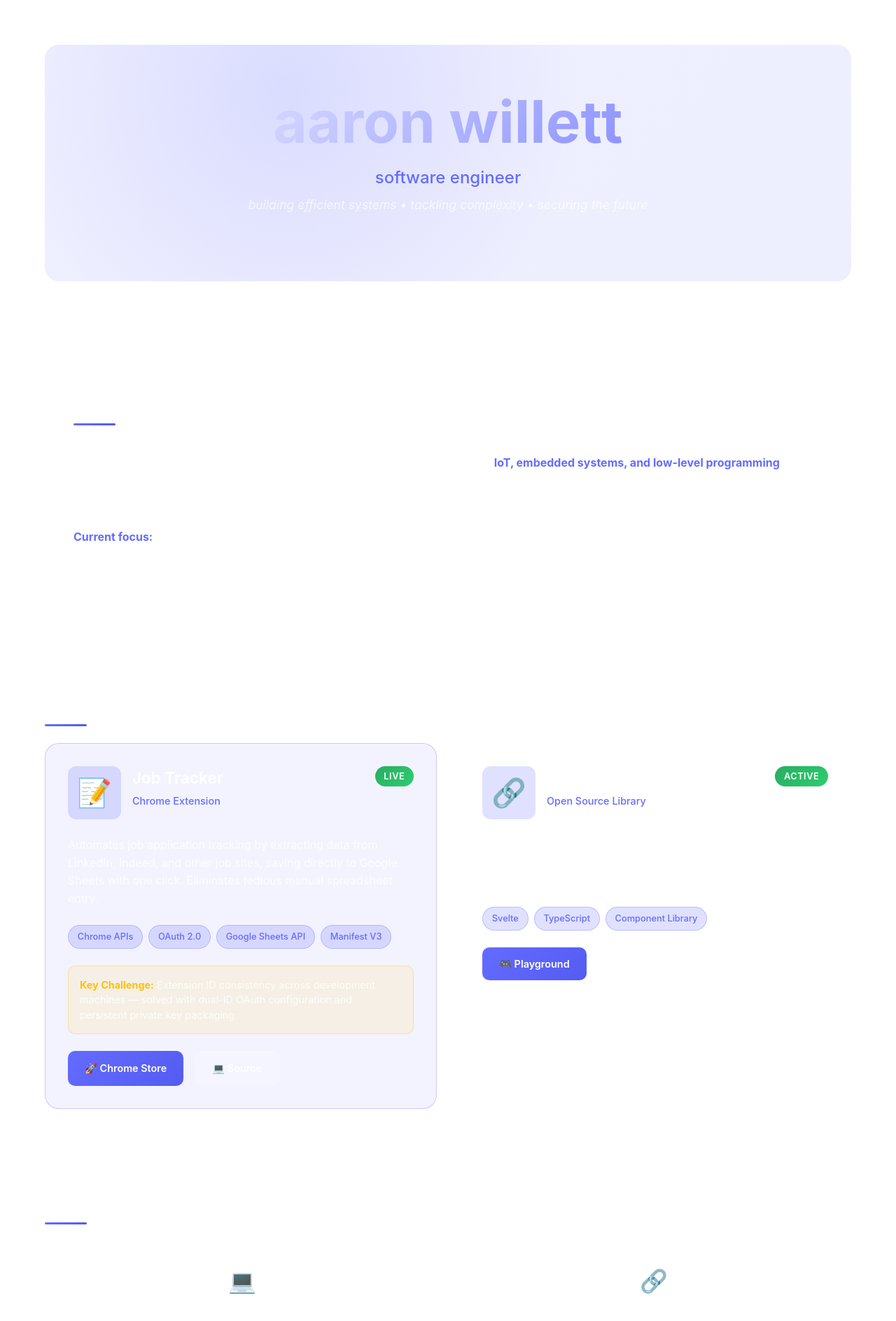
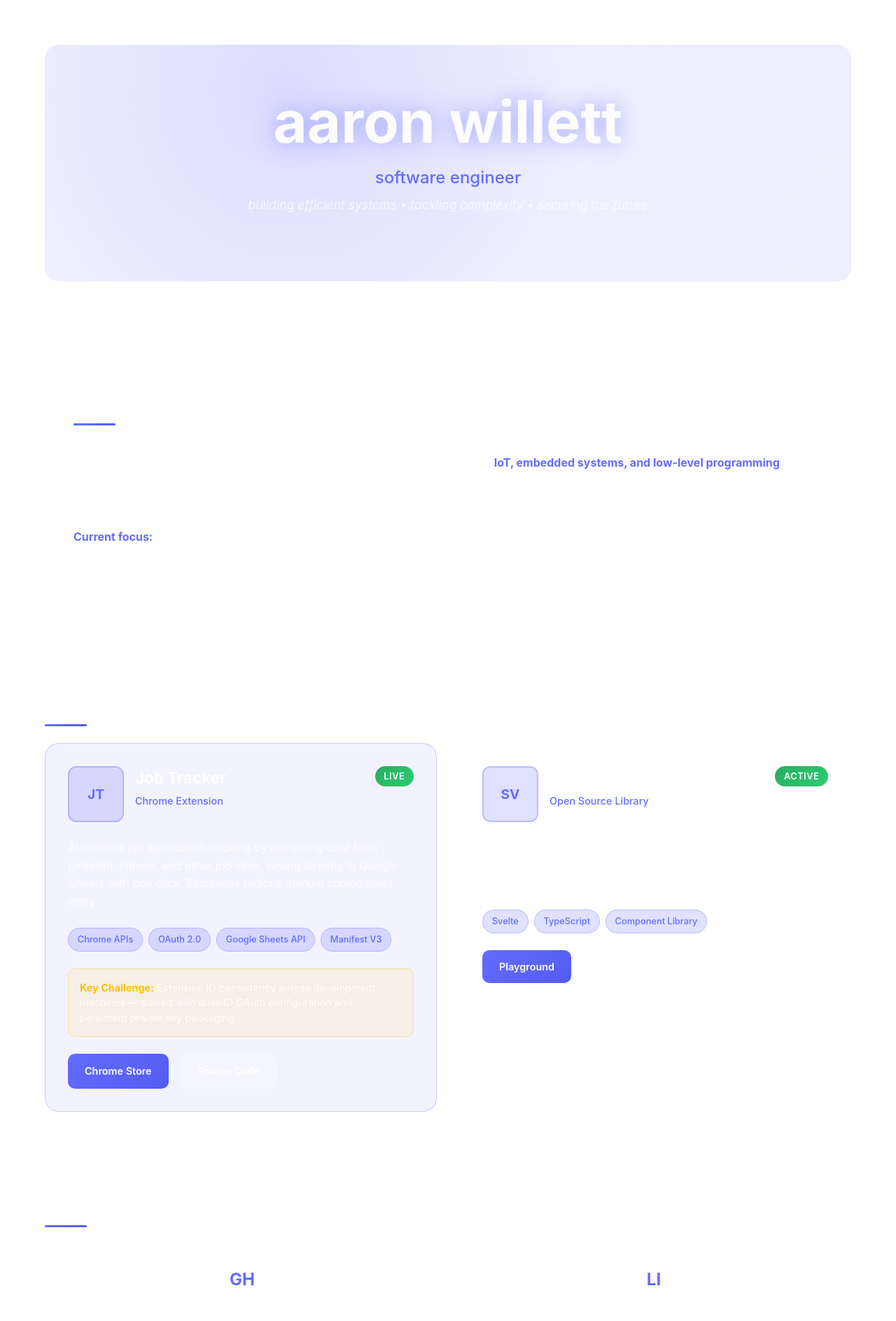
Before and after one commit to willettAMT/aaron-w-dev, a Svelte app: page / in a window 1280 px wide. Shown: the top 1888 px of the page at 70% size. Built offline with nearby package versions, Linux system fonts and the light colour scheme.

Commit message:
generic commit

```diff
--- a/src/App.svelte
+++ b/src/App.svelte
@@ -27,7 +27,7 @@
         <div class="project-grid">
             <div class="project-card featured">
                 <div class="project-header">
-                    <div class="project-icon">📝</div>
+                    <div class="project-icon">JT</div>
                     <div class="project-meta">
                         <h3 class="project-title">Job Tracker</h3>
                         <div class="project-type">Chrome Extension</div>
@@ -54,17 +54,17 @@
 
                 <div class="project-links">
                     <a href="https://chrome.google.com/webstore/detail/job-tracker" class="btn btn-primary" target="_blank" rel="noreferrer">
-                        🚀 Chrome Store
+                        Chrome Store
                     </a>
                     <a href="https://github.com/willettAMT/job-tracker" class="btn btn-secondary" target="_blank" rel="noreferrer">
-                        💻 Source
+                        Source Code
                     </a>
                 </div>
             </div>
 
             <div class="project-card">
                 <div class="project-header">
-                    <div class="project-icon">🔗</div>
+                    <div class="project-icon">SV</div>
                     <div class="project-meta">
                         <h3 class="project-title">Svelvet</h3>
                         <div class="project-type">Open Source Library</div>
@@ -85,7 +85,7 @@
 
                 <div class="project-links">
                     <a href="https://svelvet.io" class="btn btn-primary" target="_blank" rel="noreferrer">
-                        🎮 Playground
+                        Playground
                     </a>
                 </div>
             </div>
@@ -96,11 +96,11 @@
         <h2 class="section-title">connect</h2>
         <div class="connect-grid">
             <a href="https://github.com/willettAMT" class="connect-card" target="_blank" rel="noreferrer">
-                <div class="connect-icon">💻</div>
+                <div class="connect-icon">GH</div>
                 <div class="connect-text">GitHub</div>
             </a>
             <a href="https://linkedin.com/in/willettAMT" class="connect-card" target="_blank" rel="noreferrer">
-                <div class="connect-icon">🔗</div>
+                <div class="connect-icon">LI</div>
                 <div class="connect-text">LinkedIn</div>
             </a>
         </div>
@@ -148,10 +148,8 @@
     .hero-title {
         font-size: clamp(3rem, 8vw, 5.2rem);
         margin: 0 0 1rem 0;
-        background: linear-gradient(135deg, #fff 0%, #646cff 100%);
-        -webkit-background-clip: text;
-        -webkit-text-fill-color: transparent;
-        background-clip: text;
+        color: rgba(255, 255, 255, 0.95);
+        text-shadow: 0 0 30px rgba(100, 108, 255, 0.5);
     }
 
     .hero-subtitle {
@@ -257,7 +255,8 @@
     }
 
     .project-icon {
-        font-size: 2.5rem;
+        font-size: 1.2rem;
+        font-weight: 700;
         background: rgba(100, 108, 255, 0.2);
         border-radius: 12px;
         padding: 0.5rem;
@@ -266,6 +265,8 @@
         justify-content: center;
         min-width: 60px;
         height: 60px;
+        color: #646cff;
+        border: 2px solid rgba(100, 108, 255, 0.3);
     }
 
     .project-meta {
@@ -406,7 +407,9 @@
     }
 
     .connect-icon {
-        font-size: 2rem;
+        font-size: 1.5rem;
+        font-weight: 700;
+        color: #646cff;
     }
 
     .connect-text {
```
